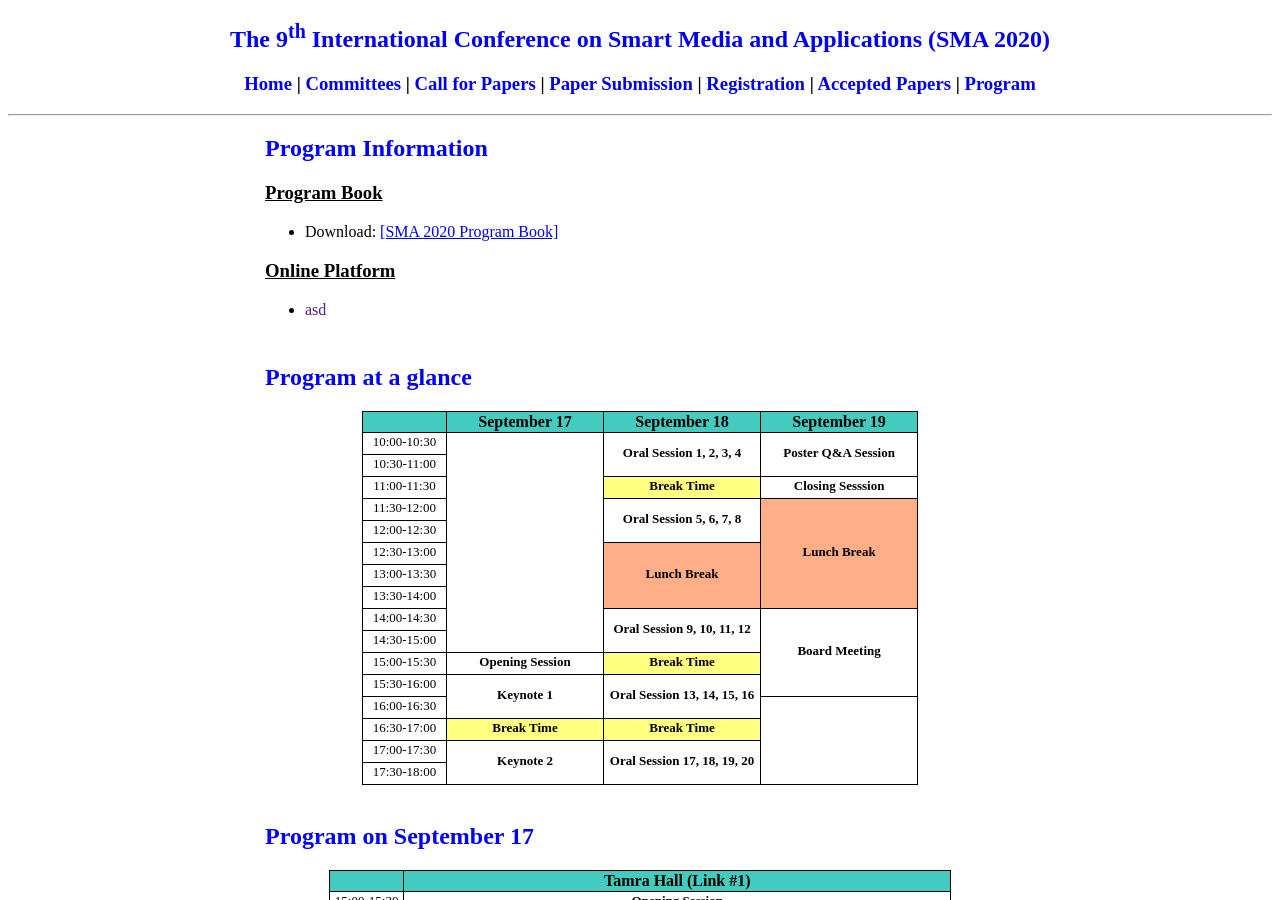
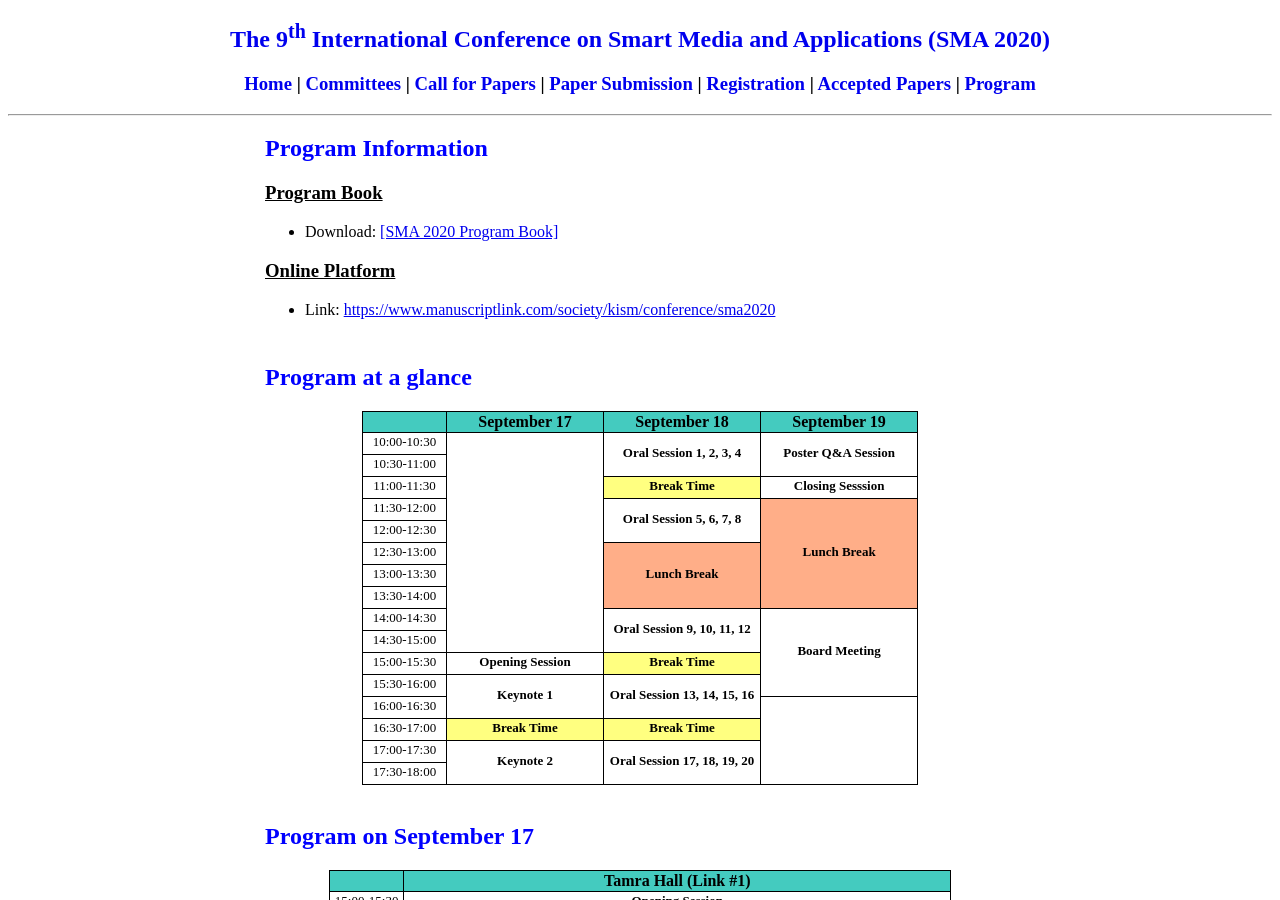
Before and after one commit to icea-conf/sma-2020.github.io, a Jekyll site: the page built from program/index.html, in a window 1280 px wide and 900 px high. Built offline with Jekyll 4.4.1, drawn with Linux system fonts in a browser that asks for light colours.

Commit message:
Update index.html

```diff
--- a/program/index.html
+++ b/program/index.html
@@ -12,7 +12,7 @@ title: SMA 2020
                </ul>
                <h3><u>Online Platform</u></h3>
                <ul>
-                    <li><p><a style="text-decoration:none" target="_blank" href="">asd</a></p></li>
+                    <li><p>Link: <a target="_blank" href="https://www.manuscriptlink.com/society/kism/conference/sma2020">https://www.manuscriptlink.com/society/kism/conference/sma2020</a></p></li>
                </ul>
           </div>
           <div style="padding-top: 10px">
```
